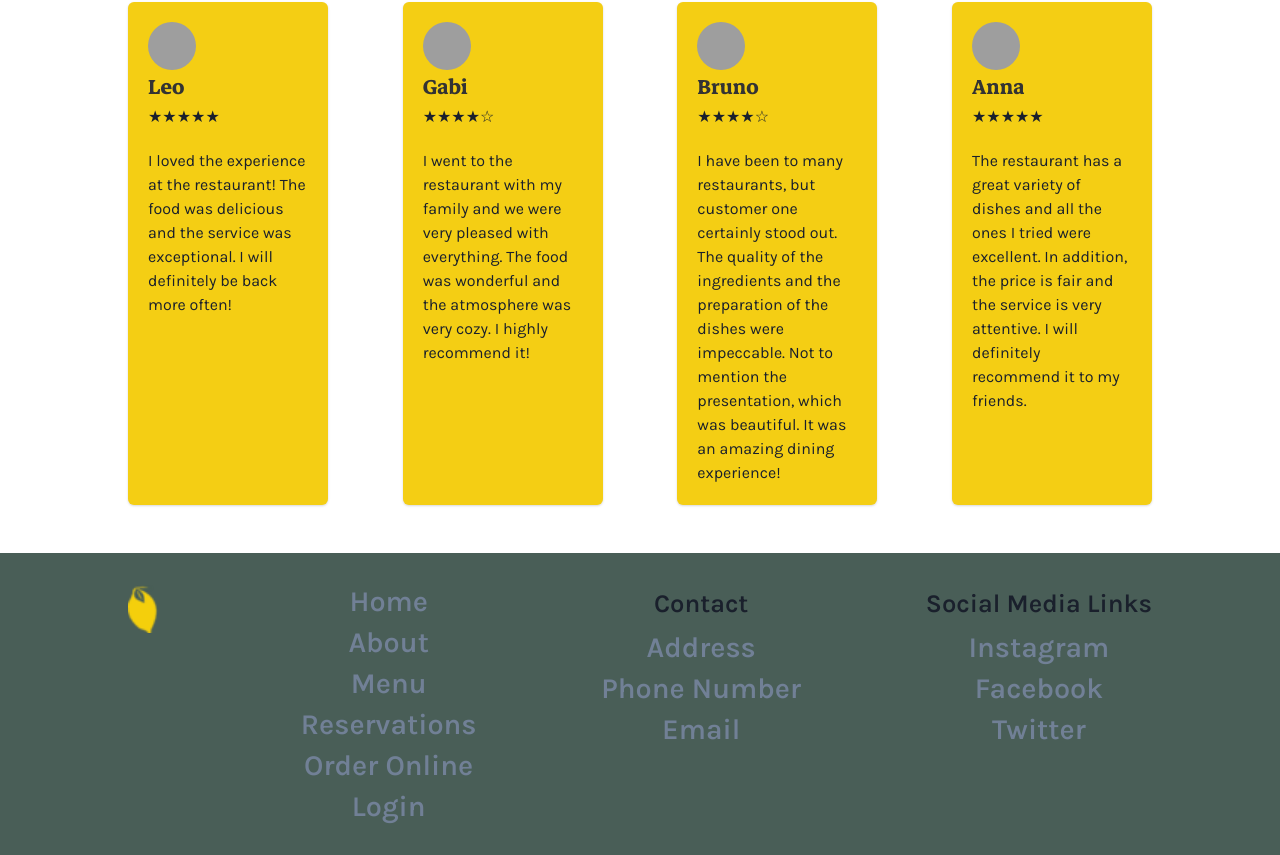
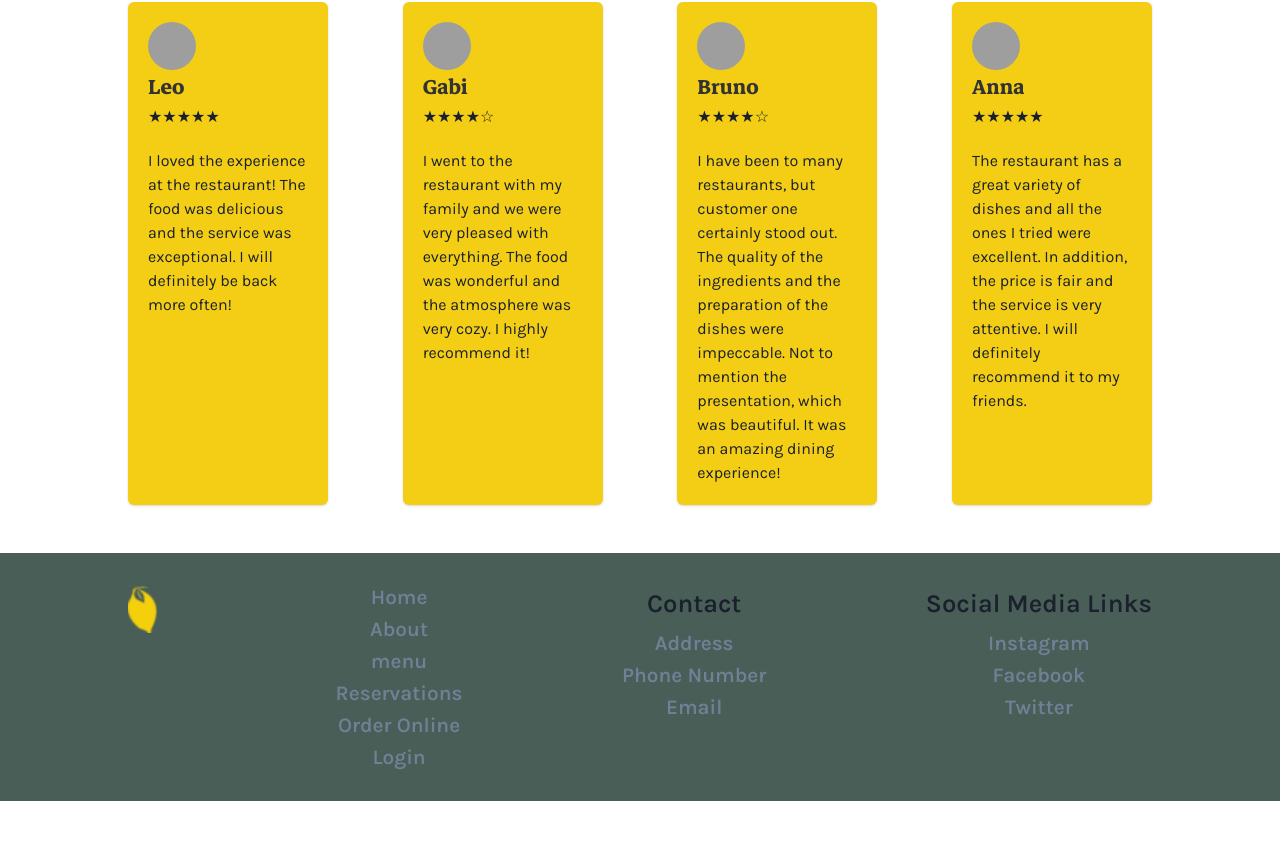
Before and after one commit to claudiooleite/litle_lemon, a React (Create React App) app: page / in a window 1280 px wide. Shown: the part 1238-2093 px from the top of the page. After the commit the page ends 2039 px from the top, so only its background shows below. Built offline with nearby package versions, Linux system fonts and the light colour scheme; grey boxes are pictures that could not be loaded.

Commit message:
footer items aligneed and styled

```diff
--- a/src/Components/Bookings/ConfirmedBooking.jsx
+++ b/src/Components/Bookings/ConfirmedBooking.jsx
@@ -6,7 +6,7 @@ import PageContainer from "../PageContainer";
 function ConfirmedBooking() {
     const location = useLocation();
     const bookingData = location.state;
-    const headingSize = useBreakpointValue({ base: 'xl', md: '2xl' });
+    const headingSize = useBreakpointValue({ base: 'lg', md: '2xl' });
     const textSize = useBreakpointValue({ base: 'md', md: 'lg' });
     const containerPadding = useBreakpointValue({ base: 4, md: 10 });
     const vstackPadding = useBreakpointValue({ base: 4, md: 8 });
--- a/src/Components/Footer.jsx
+++ b/src/Components/Footer.jsx
@@ -11,6 +11,7 @@ function Footer() {
             px={{ base: 4, md: 8 }}
             flexDirection={isLargerThan992 ? 'row' : 'column'}
             justifyContent='center'
+
         >
 
             <Flex
@@ -26,26 +27,26 @@ function Footer() {
                 </Link>) : null}
                 <Spacer />
                 <Stack direction='column' className='hover effect'>
-                    <Button variant='link'><Link to='/'>Home</Link></Button>
-                    <Button variant='link'>About</Button>
-                    <Button variant='link'>Menu</Button>
-                    <Button variant='link'>Reservations</Button>
-                    <Button variant='link'>Order Online</Button>
-                    <Button variant='link'>Login</Button>
+                    <Button fontSize='1.3rem' variant='link'><Link to='/'>Home</Link></Button>
+                    <Button fontSize='1.3rem' variant='link'><Link to='/about'>About</Link></Button>
+                    <Button fontSize='1.3rem' variant='link'><Link to='/menu'>menu</Link></Button>
+                    <Button fontSize='1.3rem' variant='link'>Reservations</Button>
+                    <Button fontSize='1.3rem' variant='link'>Order Online</Button>
+                    <Button fontSize='1.3rem' variant='link'>Login</Button>
                 </Stack>
                 <Spacer />
                 <Stack direction='column' className='hover effect'>
                     <Text textAlign={'center'} fontSize='sm' fontWeight='semibold'>Contact</Text>
-                    <Button variant='link'>Address</Button>
-                    <Button variant='link'>Phone Number</Button>
-                    <Button variant='link'>Email</Button>
+                    <Button fontSize='1.3rem' variant='link'>Address</Button>
+                    <Button fontSize='1.3rem' variant='link'>Phone Number</Button>
+                    <Button fontSize='1.3rem' variant='link'>Email</Button>
                 </Stack>
                 <Spacer />
                 <Stack direction='column' className='hover effect'>
                     <Text fontWeight='semibold' fontSize='sm' textAlign={'center'}>Social Media Links</Text>
-                    <Button variant='link'>Instagram</Button>
-                    <Button variant='link'>Facebook</Button>
-                    <Button variant='link'>Twitter</Button>
+                    <Button fontSize='1.3rem' variant='link'>Instagram</Button>
+                    <Button fontSize='1.3rem' variant='link'>Facebook</Button>
+                    <Button fontSize='1.3rem' variant='link'>Twitter</Button>
                 </Stack>
             </Flex>
         </Flex>
--- a/src/Components/Hero.jsx
+++ b/src/Components/Hero.jsx
@@ -10,7 +10,6 @@ function Hero() {
 
         <Flex
             bg={"brand.primary"}
-            width="100%"
             py={{ base: 4, md: 8 }}
             px={{ base: 4, md: 8 }}
             justifyContent="center"
```
